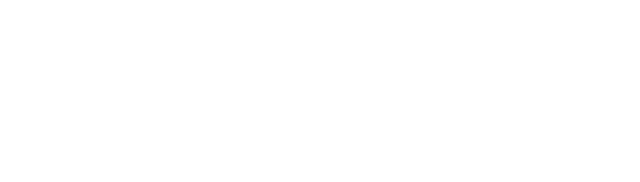
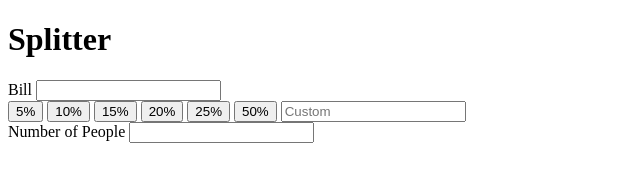
Before and after one commit to CDianaprince/tip-calculator, a plain HTML site: page index.html in a window 1280 px wide. Shown: the whole page, without its empty margins (0-640 px from the left). Drawn offline with nearby package versions, Linux system fonts and the light colour scheme; files that its build step writes are made by us from their sources.

Commit message:
maquetado primera parte html

```diff
--- a/index.html
+++ b/index.html
@@ -8,9 +8,32 @@
     <!--Link para Favicon-->
     <link rel="icon" type="image/x-icon" href="./asset/img/favicon-32x32.png" />
     <!--hoja Css-->
-    <link rel="stylesheet" href="./asset/css/style.css" />
+    <!--<link rel="stylesheet" href="./asset/css/style.css" />-->
   </head>
   <body>
+    <!--Encabezado-->
+    <header id="header" class="header">
+      <h1 class="header__h1">Splitter</h1>
+    </header>
+    <!--Main-->
+    <main id="main">
+      <form id="main-form" class="form">
+        <label class="form__label">Bill</label>
+        <input type="number" id="total-bill" class="form__input" />
+        <div class="form_btns">
+          <button type="button" class="form_btns_button">5%</button>
+          <button type="button" class="form_btns_button">10%</button>
+          <button type="button" class="form_btns_button">15%</button>
+          <button type="button" class="form_btns_button">20%</button>
+          <button type="button" class="form_btns_button">25%</button>
+          <button type="button" class="form_btns_button">50%</button>
+          <input class="form_btns_button" type="text" placeholder="Custom" />
+        </div>
+
+        <label class="form__label">Number of People</label>
+        <input type="number" id="total-people" class="form__input" />
+      </form>
+    </main>
     <!--Archivo de JavaScript-->
     <script src="./js/main.js" type="module"></script>
   </body>
--- a/js/main.js
+++ b/js/main.js
@@ -0,0 +1,5 @@
+import suma from './modules/tipCalculator.js';
+
+const resultado = suma (4, 9)
+
+console.log(resultado);
--- /dev/null
+++ b/js/modules/tipCalculator.js
@@ -0,0 +1,6 @@
+function suma(num1, num2) {
+  return num1 + num2;
+
+}
+
+export default suma;
```
